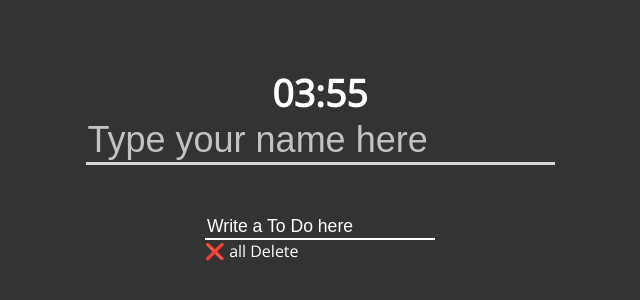
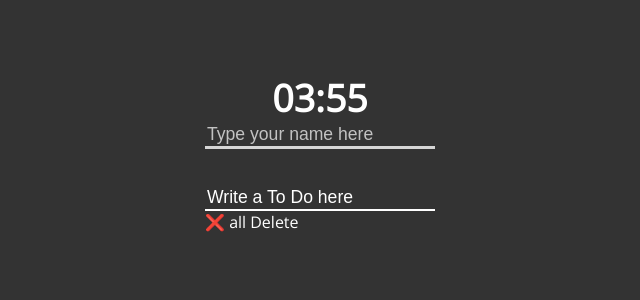
Before and after one commit to gb0gh/todo_app, a plain HTML site: page index.html in a window 1280 px wide. Shown: the part 256-556 px from the top of the page, without its empty margins (320-960 px from the left). Drawn offline with nearby package versions, Linux system fonts and the light colour scheme; no server answers.

Commit message:
center nameinput modify

```diff
--- a/css/center.css
+++ b/css/center.css
@@ -9,9 +9,9 @@
   background: none;
   border: none;
   color: white;
-  font-size: 36px;
+  font-size: 110%;
   border-bottom: 3px solid rgba(255, 255, 255, 0.8);
-  margin-bottom: 20px;
+  margin-bottom: 3%;
 }
 .center .name__input::placeholder {
   color: white;
```
